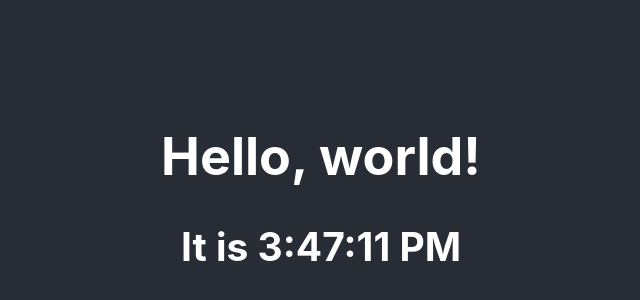
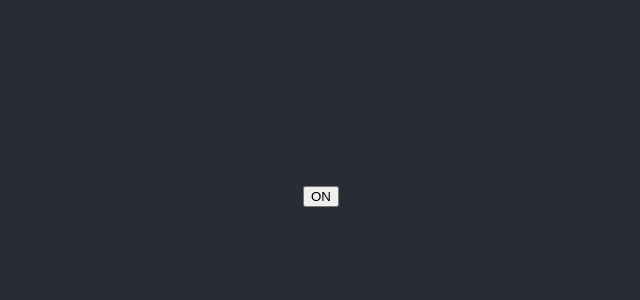
Before and after one commit to eshellster/react-w3resource, a React (Create React App) app: page / in a window 1280 px wide. Shown: the part 204-504 px from the top of the page, without its empty margins (319-959 px from the left). Built offline with nearby package versions, Linux system fonts and the light colour scheme.

Commit message:
이벤트 this.handleClick.bind(this)

```diff
--- a/package.json
+++ b/package.json
@@ -11,7 +11,7 @@
     "react-scripts": "3.4.3"
   },
   "scripts": {
-    "start": "react-scripts start",
+    "start": "export PORT=3003 && react-scripts start",
     "build": "react-scripts build",
     "test": "react-scripts test",
     "eject": "react-scripts eject"
--- a/src/App.js
+++ b/src/App.js
@@ -1,12 +1,12 @@
 import React from "react";
 import "./App.css";
-import Clock from "./component/Clock";
+import Toggle from "./component/Toggle";
 
 function App() {
   return (
     <div className="App">
       <header className="App-header">
-        <Clock />
+        <Toggle />
       </header>
     </div>
   );
--- /dev/null
+++ b/src/component/Toggle.js
@@ -0,0 +1,27 @@
+import React from "react";
+
+class Toggle extends React.Component {
+  constructor(props) {
+    super(props);
+    this.state = { isToggleOn: true };
+
+    // This binding is necessary to make `this` work in the callback
+    this.handleClick = this.handleClick.bind(this);
+  }
+
+  handleClick() {
+    this.setState((state) => ({
+      isToggleOn: !state.isToggleOn,
+    }));
+  }
+
+  render() {
+    return (
+      <button onClick={this.handleClick}>
+        {this.state.isToggleOn ? "ON" : "OFF"}
+      </button>
+    );
+  }
+}
+
+export default Toggle;
```
